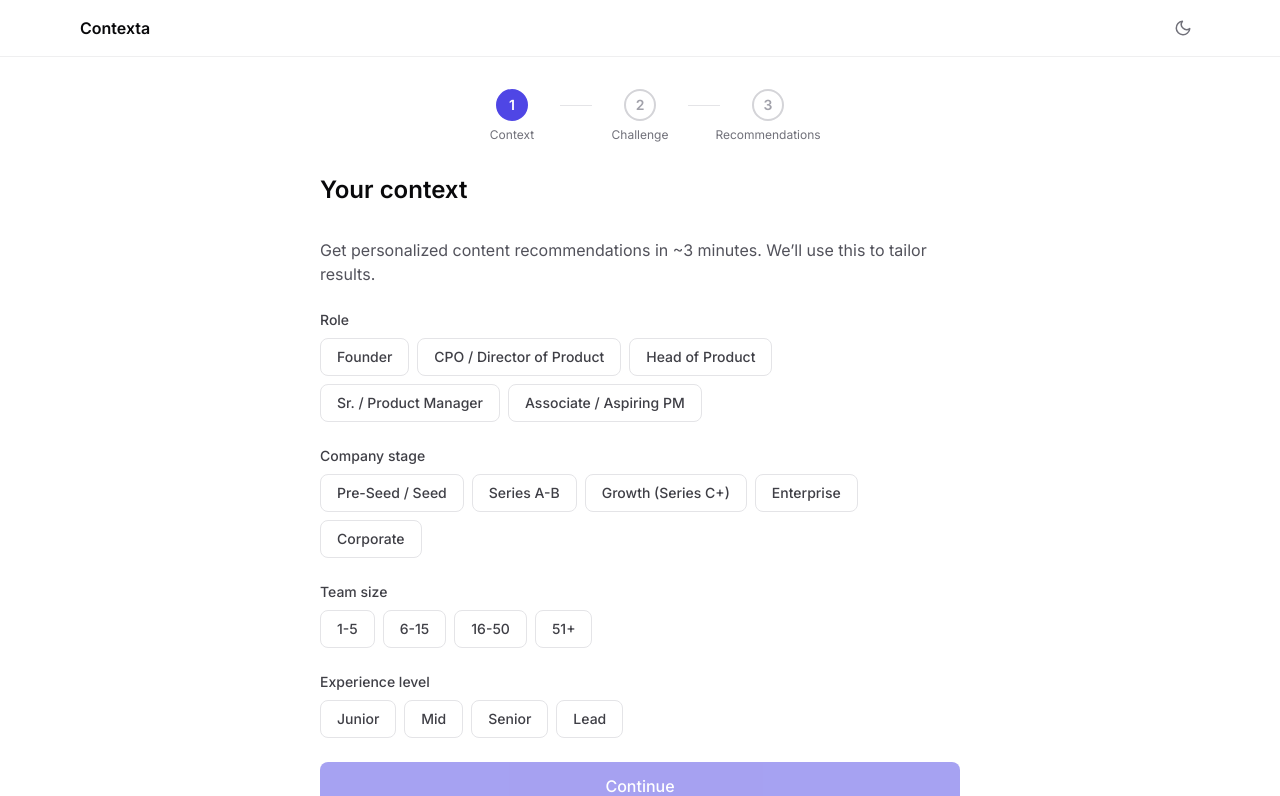
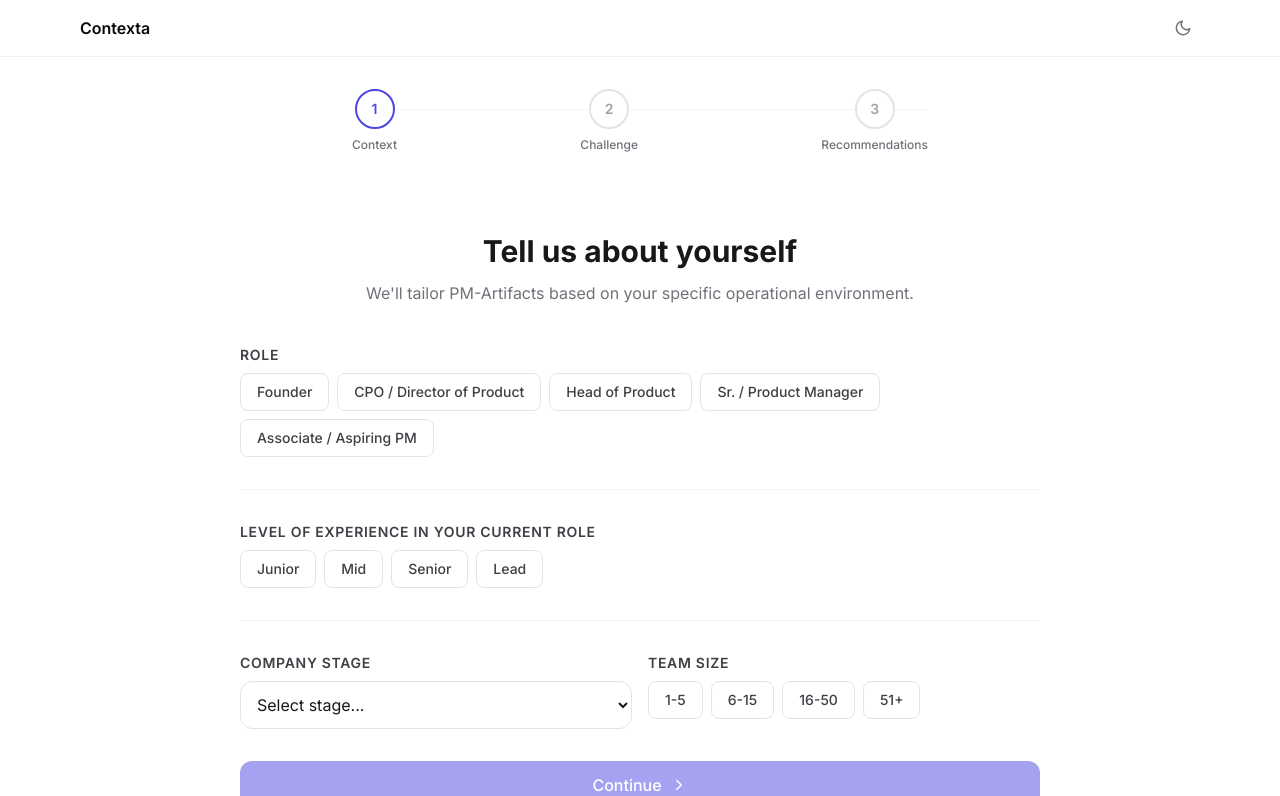
Before and after one commit to Matty89AD/contexta, a Next.js app: page /flow in a window 1280 px wide. Shown: the top 796 px of the page. Built offline with nearby package versions, Linux system fonts and the light colour scheme.

Commit message:
flow improvement

```diff
--- a/app/flow/page.tsx
+++ b/app/flow/page.tsx
@@ -2,6 +2,7 @@
 
 import { useState, useCallback, useEffect, Suspense } from "react";
 import { useSearchParams } from "next/navigation";
+import { CheckCircle2 } from "lucide-react";
 import { ContextStep } from "@/components/flow/ContextStep";
 import { ChallengeStep } from "@/components/flow/ChallengeStep";
 import { ResultsStep } from "@/components/flow/ResultsStep";
@@ -28,32 +29,38 @@
   const currentIndex = steps.findIndex((s) => s.key === step);
 
   return (
-    <div className="flex items-start justify-center mb-8">
-      {steps.map((s, i) => (
-        <div key={s.key} className="flex items-start">
-          <div className="flex flex-col items-center w-24">
+    <div className="max-w-xl mx-auto mb-12">
+      <div className="relative flex items-start justify-between">
+        {/* Connecting line background */}
+        <div className="absolute top-5 left-0 right-0 h-px bg-zinc-100 dark:bg-zinc-700" />
+        {/* Connecting line fill */}
         <div
-              className={`w-8 h-8 rounded-full flex items-center justify-center text-sm font-semibold border-2 ${
-                i <= currentIndex
+          className="absolute top-5 left-0 h-px bg-indigo-600 transition-all duration-500"
+          style={{ width: currentIndex === 0 ? "0%" : currentIndex === 1 ? "50%" : "100%" }}
+        />
+        {steps.map((s, i) => {
+          const completed = i < currentIndex;
+          const current = i === currentIndex;
+          return (
+            <div key={s.key} className="relative flex flex-col items-center">
+              <div
+                className={`w-10 h-10 rounded-full flex items-center justify-center border-2 z-10 transition-all ${
+                  completed
                     ? "bg-indigo-600 border-indigo-600 text-white"
-                  : "bg-white dark:bg-zinc-800 border-zinc-300 dark:border-zinc-600 text-zinc-400 dark:text-zinc-500"
+                    : current
+                    ? "bg-white dark:bg-zinc-900 border-indigo-600 text-indigo-600"
+                    : "bg-white dark:bg-zinc-900 border-zinc-200 dark:border-zinc-700 text-zinc-400 dark:text-zinc-500"
                 }`}
               >
-              {i < currentIndex ? "✓" : i + 1}
+                {completed ? <CheckCircle2 size={20} /> : <span className="text-sm font-semibold">{i + 1}</span>}
               </div>
-            <span className="mt-1.5 text-xs text-zinc-500 dark:text-zinc-400 text-center leading-tight px-1">
+              <span className="text-xs mt-2 font-medium text-zinc-500 dark:text-zinc-400 text-center whitespace-nowrap">
                 {s.label}
               </span>
             </div>
-          {i < steps.length - 1 && (
-            <div
-              className={`h-px w-8 mt-4 flex-shrink-0 ${
-                i < currentIndex ? "bg-indigo-600" : "bg-zinc-200 dark:bg-zinc-700"
-              }`}
-            />
-          )}
+          );
+        })}
       </div>
-      ))}
     </div>
   );
 }
@@ -72,6 +79,7 @@
   const [initialContextFromStorage, setInitialContextFromStorage] =
     useState<ContextData | null>(null);
   const [result, setResult] = useState<ChallengeResult | null>(null);
+  const [submittedDomains, setSubmittedDomains] = useState<string[]>([]);
   const [loading, setLoading] = useState(false);
   const [error, setError] = useState<string | null>(null);
 
@@ -91,7 +99,6 @@
           const ctx = parsed as ContextData;
           setInitialContextFromStorage(ctx);
           if (prefillDescription) {
-            // Skip context step — saved context + prefill description available
             setContextData(ctx);
             setStep("challenge");
           }
@@ -127,11 +134,10 @@
     async (body: {
       raw_description: string;
       domains: string[];
-      subdomain?: string;
-      impact_reach?: string;
     }) => {
       setLoading(true);
       setError(null);
+      setSubmittedDomains(body.domains);
       try {
         const res = await fetch("/api/challenges", {
           method: "POST",
@@ -159,17 +165,10 @@
 
   return (
     <div className="min-h-[calc(100vh-3.5rem)]">
-      <div className="max-w-2xl mx-auto px-4 py-8">
+      <div className="max-w-4xl mx-auto px-4 py-8">
         <StepIndicator step={step} />
 
-        <div className="mb-8">
-          <h1 className="text-2xl font-semibold dark:text-zinc-100">
-            {step === "context" && "Your context"}
-            {step === "challenge" && "Describe your challenge"}
-            {step === "results" && "Recommendations"}
-          </h1>
-        </div>
-
+        <div className="bg-white/60 dark:bg-zinc-900/60 backdrop-blur-sm rounded-3xl p-4 md:p-8 min-h-[600px]">
           {step === "context" && (
             <ContextStep
               key={initialContextFromStorage ? "restored" : "new"}
@@ -193,9 +192,12 @@
           {step === "results" && result && (
             <ResultsStep
               result={result}
+              contextData={contextData}
+              domains={submittedDomains}
               onBack={() => setStep("challenge")}
             />
           )}
+        </div>
       </div>
     </div>
   );
--- a/app/layout.tsx
+++ b/app/layout.tsx
@@ -2,7 +2,6 @@
 import { Inter } from "next/font/google";
 import "./globals.css";
 import { Nav } from "@/components/layout/Nav";
-import { Footer } from "@/components/layout/Footer";
 
 const inter = Inter({ subsets: ["latin"] });
 
@@ -30,7 +29,6 @@
         <main className="flex-1">
           {children}
         </main>
-        <Footer />
       </body>
     </html>
   );
--- a/app/page.tsx
+++ b/app/page.tsx
@@ -1,4 +1,5 @@
 import Link from "next/link";
+import { Footer } from "@/components/layout/Footer";
 import { BrainCircuit, GraduationCap, Trophy } from "lucide-react";
 import { Badge } from "@/components/ui/badge";
 import { CTAButton } from "@/components/ui/CTAButton";
@@ -157,6 +158,7 @@
           </div>
         </div>
       </section>
+      <Footer />
     </div>
   );
 }
--- a/components/flow/ChallengeStep.tsx
+++ b/components/flow/ChallengeStep.tsx
@@ -1,6 +1,7 @@
 "use client";
 
 import { useState } from "react";
+import { ChevronLeft, Sparkles, CheckCircle2 } from "lucide-react";
 import { DOMAINS, DOMAIN_LABELS } from "@/lib/constants";
 import type { ContextData } from "@/components/flow/ContextStep";
 
@@ -17,8 +18,6 @@
   onSubmit: (body: {
     raw_description: string;
     domains: string[];
-    subdomain?: string;
-    impact_reach?: string;
   }) => void;
   loading: boolean;
   error: string | null;
@@ -28,8 +27,6 @@
 }) {
   const [rawDescription, setRawDescription] = useState(initialDescription ?? "");
   const [domains, setDomains] = useState<string[]>(initialDomains ?? []);
-  const [subdomain, setSubdomain] = useState("");
-  const [impactReach, setImpactReach] = useState("");
 
   const toggleDomain = (d: string) => {
     setDomains((prev) =>
@@ -46,48 +43,53 @@
     onSubmit({
       raw_description: rawDescription.trim(),
       domains,
-      subdomain: subdomain.trim() || undefined,
-      impact_reach: impactReach.trim() || undefined,
     });
   };
 
+  // suppress unused variable warning
+  void contextData;
+
   return (
     <form onSubmit={handleSubmit} className="space-y-6">
-      <p className="text-zinc-600 dark:text-zinc-400">
-        Get personalized content recommendations in ~3 minutes. Describe your
-        product or leadership challenge in a few sentences. What&apos;s
-        blocking you or your team?
-      </p>
+      <div className="mb-8">
         {onBack && (
           <button
             type="button"
             onClick={onBack}
-          className="text-sm text-zinc-500 dark:text-zinc-400 hover:text-zinc-700 dark:hover:text-zinc-300 underline"
+            className="flex items-center text-sm text-zinc-500 hover:text-indigo-600 mb-6"
           >
-          ← Back to context
+            <ChevronLeft size={16} /> Back to context
           </button>
         )}
+        <h2 className="text-3xl font-bold text-zinc-900 dark:text-zinc-100 mb-2">Describe your challenge</h2>
+        <p className="text-zinc-500 dark:text-zinc-400">What is currently blocking you or your team?</p>
+      </div>
 
       <div>
-        <label className="block text-sm font-medium text-zinc-700 dark:text-zinc-300 mb-2">
+        <label className="block text-sm font-semibold uppercase tracking-wider text-zinc-700 dark:text-zinc-300 mb-2">
           Challenge description *
         </label>
+        <div className="relative">
           <textarea
             value={rawDescription}
             onChange={(e) => setRawDescription(e.target.value)}
             placeholder="e.g. We have too many ideas and no clear way to prioritize. Stakeholders push for their features and we end up spreading ourselves thin."
             rows={4}
+            maxLength={500}
             className="w-full rounded-lg border border-zinc-200 dark:border-zinc-700 bg-white dark:bg-zinc-800 px-4 py-3 text-zinc-900 dark:text-zinc-100 placeholder-zinc-400 dark:placeholder-zinc-500 focus:outline-none focus:ring-2 focus:ring-indigo-500 focus:border-transparent"
             required
             minLength={10}
           />
-        <p className="text-xs text-zinc-500 dark:text-zinc-400 mt-1">At least 10 characters</p>
+          <span className="absolute bottom-2 right-3 text-xs text-zinc-400 dark:text-zinc-500">
+            {rawDescription.length} / 500
+          </span>
+        </div>
       </div>
 
       <div>
-        <label className="block text-sm font-medium text-zinc-700 dark:text-zinc-300 mb-2">
+        <label className="block text-sm font-semibold uppercase tracking-wider text-zinc-700 dark:text-zinc-300 mb-2">
           Domain(s) *{" "}
-          <span className="text-zinc-400 font-normal">(select one or more)</span>
+          <span className="text-zinc-400 font-normal normal-case tracking-normal">(select one or more)</span>
         </label>
         <div className="flex flex-wrap gap-2">
           {DOMAINS.map((d) => (
@@ -95,42 +97,27 @@
               key={d}
               type="button"
               onClick={() => toggleDomain(d)}
-              className={`px-4 py-2 rounded-lg border text-sm font-medium transition ${
+              className={`px-4 py-2 rounded-full border text-sm font-medium transition flex items-center gap-1.5 ${
                 domains.includes(d)
                   ? "bg-indigo-600 text-white border-indigo-600"
                   : "bg-white dark:bg-zinc-800 border-zinc-200 dark:border-zinc-700 text-zinc-700 dark:text-zinc-300 hover:border-indigo-300 dark:hover:border-indigo-500"
               }`}
             >
+              {domains.includes(d) && <CheckCircle2 size={14} />}
               {DOMAIN_LABELS[d]}
             </button>
           ))}
         </div>
       </div>
 
+      <div className="p-4 bg-indigo-50 dark:bg-indigo-950 rounded-2xl border border-indigo-100 dark:border-indigo-900 flex gap-4">
+        <div className="p-2 bg-indigo-100 dark:bg-indigo-900 rounded-lg h-fit">
+          <Sparkles size={20} className="text-indigo-600 dark:text-indigo-400" />
+        </div>
         <div>
-        <label className="block text-sm font-medium text-zinc-700 dark:text-zinc-300 mb-2">
-          Subdomain (optional)
-        </label>
-        <input
-          type="text"
-          value={subdomain}
-          onChange={(e) => setSubdomain(e.target.value)}
-          placeholder="e.g. roadmap, OKRs"
-          className="w-full rounded-lg border border-zinc-200 dark:border-zinc-700 bg-white dark:bg-zinc-800 px-4 py-3 text-zinc-900 dark:text-zinc-100 placeholder-zinc-400 dark:placeholder-zinc-500 focus:outline-none focus:ring-2 focus:ring-indigo-500 focus:border-transparent"
-        />
+          <p className="text-sm font-medium text-indigo-900 dark:text-indigo-100">Contexta Tip</p>
+          <p className="text-sm text-indigo-700/80 dark:text-indigo-300">Try mentioning specific outcomes you&apos;re looking for, like &quot;higher velocity&quot; or &quot;better stakeholder alignment&quot;.</p>
         </div>
-
-      <div>
-        <label className="block text-sm font-medium text-zinc-700 dark:text-zinc-300 mb-2">
-          Impact &amp; reach (optional)
-        </label>
-        <input
-          type="text"
-          value={impactReach}
-          onChange={(e) => setImpactReach(e.target.value)}
-          placeholder="Who is affected? What's at stake?"
-          className="w-full rounded-lg border border-zinc-200 dark:border-zinc-700 bg-white dark:bg-zinc-800 px-4 py-3 text-zinc-900 dark:text-zinc-100 placeholder-zinc-400 dark:placeholder-zinc-500 focus:outline-none focus:ring-2 focus:ring-indigo-500 focus:border-transparent"
-        />
       </div>
 
       {error && (
@@ -142,9 +129,19 @@
       <button
         type="submit"
         disabled={!canSubmit || loading}
-        className="w-full rounded-lg bg-indigo-600 text-white py-3 font-medium disabled:opacity-50 disabled:cursor-not-allowed hover:bg-indigo-700 transition"
+        className="w-full rounded-lg bg-indigo-600 text-white py-3 font-medium disabled:opacity-50 disabled:cursor-not-allowed hover:bg-indigo-700 transition flex items-center justify-center gap-2"
       >
-        {loading ? "Getting recommendations…" : "Get recommendations"}
+        {loading ? (
+          <>
+            <span className="w-5 h-5 border-2 border-white/30 border-t-white rounded-full animate-spin" />
+            Getting recommendations…
+          </>
+        ) : (
+          <>
+            <Sparkles size={20} />
+            Get recommendations
+          </>
+        )}
       </button>
     </form>
   );
--- a/components/flow/ContextStep.tsx
+++ b/components/flow/ContextStep.tsx
@@ -1,6 +1,7 @@
 "use client";
 
 import { useState, useCallback } from "react";
+import { ChevronRight } from "lucide-react";
 import {
   ROLES,
   COMPANY_STAGES,
@@ -68,14 +69,14 @@
   };
 
   return (
-    <div className="space-y-6">
-      <p className="text-zinc-600 dark:text-zinc-400">
-        Get personalized content recommendations in ~3 minutes. We’ll use this to
-        tailor results.
-      </p>
+    <div className="space-y-8">
+      <div className="text-center mb-10">
+        <h1 className="text-3xl font-bold text-zinc-900 dark:text-zinc-100 mb-3">Tell us about yourself</h1>
+        <p className="text-zinc-500 dark:text-zinc-400">We&apos;ll tailor PM-Artifacts based on your specific operational environment.</p>
+      </div>
 
       <div>
-        <label className="block text-sm font-medium text-zinc-700 dark:text-zinc-300 mb-2">
+        <label className="block text-sm font-semibold uppercase tracking-wider text-zinc-700 dark:text-zinc-300 mb-2">
           Role
         </label>
         <div className="flex flex-wrap gap-2">
@@ -96,53 +97,11 @@
         </div>
       </div>
 
-      <div>
-        <label className="block text-sm font-medium text-zinc-700 dark:text-zinc-300 mb-2">
-          Company stage
-        </label>
-        <div className="flex flex-wrap gap-2">
-          {COMPANY_STAGES.map((s) => (
-            <button
-              key={s}
-              type="button"
-              onClick={() => setCompanyStageAndLog(s)}
-              className={`px-4 py-2 rounded-lg border text-sm font-medium transition ${
-                companyStage === s
-                  ? "bg-indigo-600 text-white border-indigo-600"
-                  : "bg-white dark:bg-zinc-800 border-zinc-200 dark:border-zinc-700 text-zinc-700 dark:text-zinc-300 hover:border-indigo-300 dark:hover:border-indigo-500"
-              }`}
-            >
-              {COMPANY_STAGE_LABELS[s]}
-            </button>
-          ))}
-        </div>
-      </div>
+      <hr className="border-zinc-100 dark:border-zinc-800" />
 
       <div>
-        <label className="block text-sm font-medium text-zinc-700 dark:text-zinc-300 mb-2">
-          Team size
-        </label>
-        <div className="flex flex-wrap gap-2">
-          {TEAM_SIZES.map((t) => (
-            <button
-              key={t}
-              type="button"
-              onClick={() => setTeamSize(t)}
-              className={`px-4 py-2 rounded-lg border text-sm font-medium transition ${
-                teamSize === t
-                  ? "bg-indigo-600 text-white border-indigo-600"
-                  : "bg-white dark:bg-zinc-800 border-zinc-200 dark:border-zinc-700 text-zinc-700 dark:text-zinc-300 hover:border-indigo-300 dark:hover:border-indigo-500"
-              }`}
-            >
-              {TEAM_SIZE_LABELS[t]}
-            </button>
-          ))}
-        </div>
-      </div>
-
-      <div>
-        <label className="block text-sm font-medium text-zinc-700 dark:text-zinc-300 mb-2">
-          Experience level
+        <label className="block text-sm font-semibold uppercase tracking-wider text-zinc-700 dark:text-zinc-300 mb-2">
+          Level of experience in your current role
         </label>
         <div className="flex flex-wrap gap-2">
           {EXPERIENCE_LEVELS.map((e) => (
@@ -162,13 +121,56 @@
         </div>
       </div>
 
+      <hr className="border-zinc-100 dark:border-zinc-800" />
+
+      <div className="grid grid-cols-2 gap-4">
+        <div>
+          <label className="block text-sm font-semibold uppercase tracking-wider text-zinc-700 dark:text-zinc-300 mb-2">
+            Company Stage
+          </label>
+          <select
+            value={companyStage}
+            onChange={(e) => setCompanyStageAndLog(e.target.value)}
+            className="w-full p-3 rounded-xl border border-zinc-200 dark:border-zinc-700 bg-white dark:bg-zinc-800 text-zinc-900 dark:text-zinc-100 focus:ring-2 focus:ring-indigo-500 outline-none"
+          >
+            <option value="">Select stage...</option>
+            {COMPANY_STAGES.map((s) => (
+              <option key={s} value={s}>{COMPANY_STAGE_LABELS[s]}</option>
+            ))}
+          </select>
+        </div>
+
+        <div>
+          <label className="block text-sm font-semibold uppercase tracking-wider text-zinc-700 dark:text-zinc-300 mb-2">
+            Team Size
+          </label>
+          <div className="flex flex-wrap gap-2">
+            {TEAM_SIZES.map((t) => (
+              <button
+                key={t}
+                type="button"
+                onClick={() => setTeamSize(t)}
+                className={`px-4 py-2 rounded-lg border text-sm font-medium transition ${
+                  teamSize === t
+                    ? "bg-indigo-600 text-white border-indigo-600"
+                    : "bg-white dark:bg-zinc-800 border-zinc-200 dark:border-zinc-700 text-zinc-700 dark:text-zinc-300 hover:border-indigo-300 dark:hover:border-indigo-500"
+                }`}
+              >
+                {TEAM_SIZE_LABELS[t]}
+              </button>
+            ))}
+          </div>
+        </div>
+      </div>
+
       <button
         type="button"
         onClick={handleContinue}
         disabled={!canContinue}
-        className="w-full rounded-lg bg-indigo-600 text-white py-3 font-medium disabled:opacity-50 disabled:cursor-not-allowed hover:bg-indigo-700 transition"
+        className="w-full rounded-xl bg-indigo-600 text-white py-3 font-medium disabled:opacity-50 disabled:cursor-not-allowed hover:bg-indigo-700 transition flex items-center justify-center gap-2"
       >
         Continue
+        <ChevronRight size={18} />
       </button>
     </div>
   );
```
Also changed, not shown: components/flow/ResultsStep.tsx (+119 -71 lines). Lines whose indentation alone changed are shown as unchanged.
